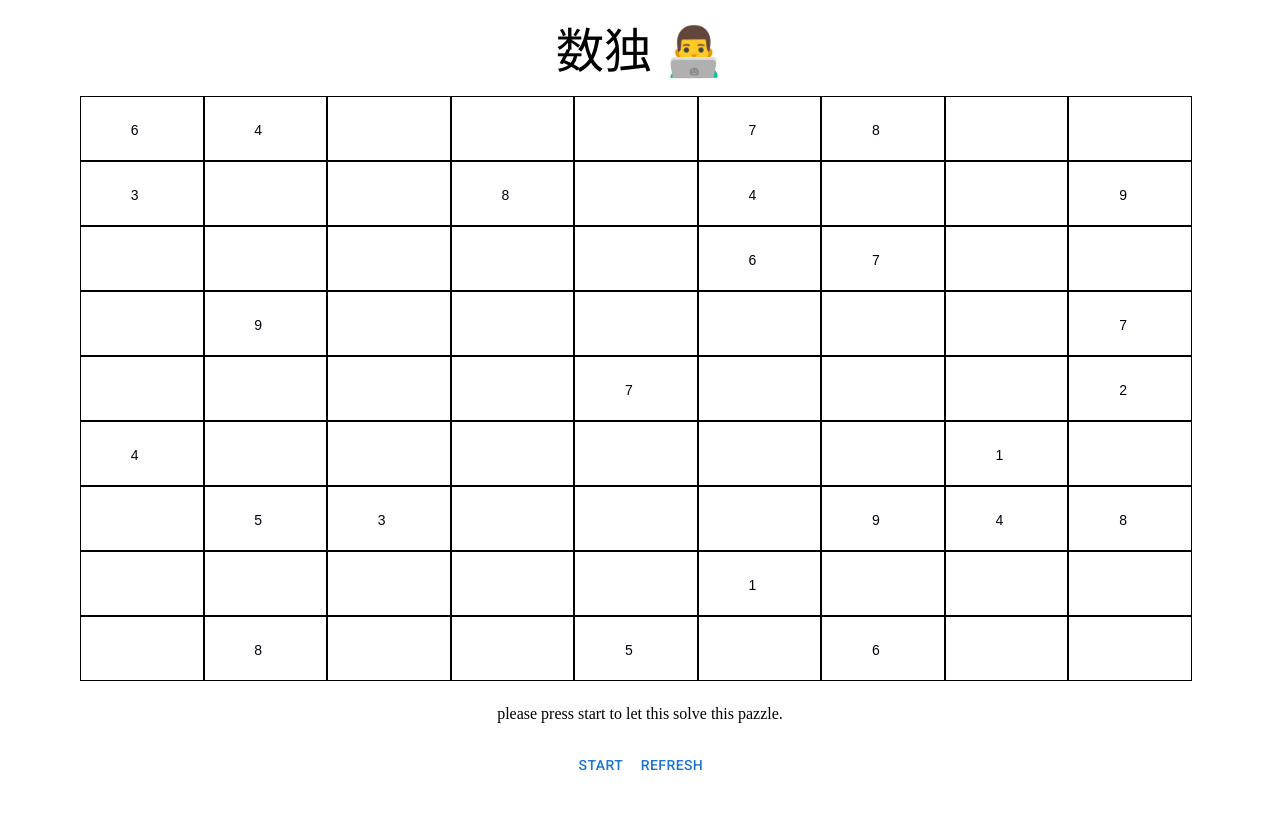
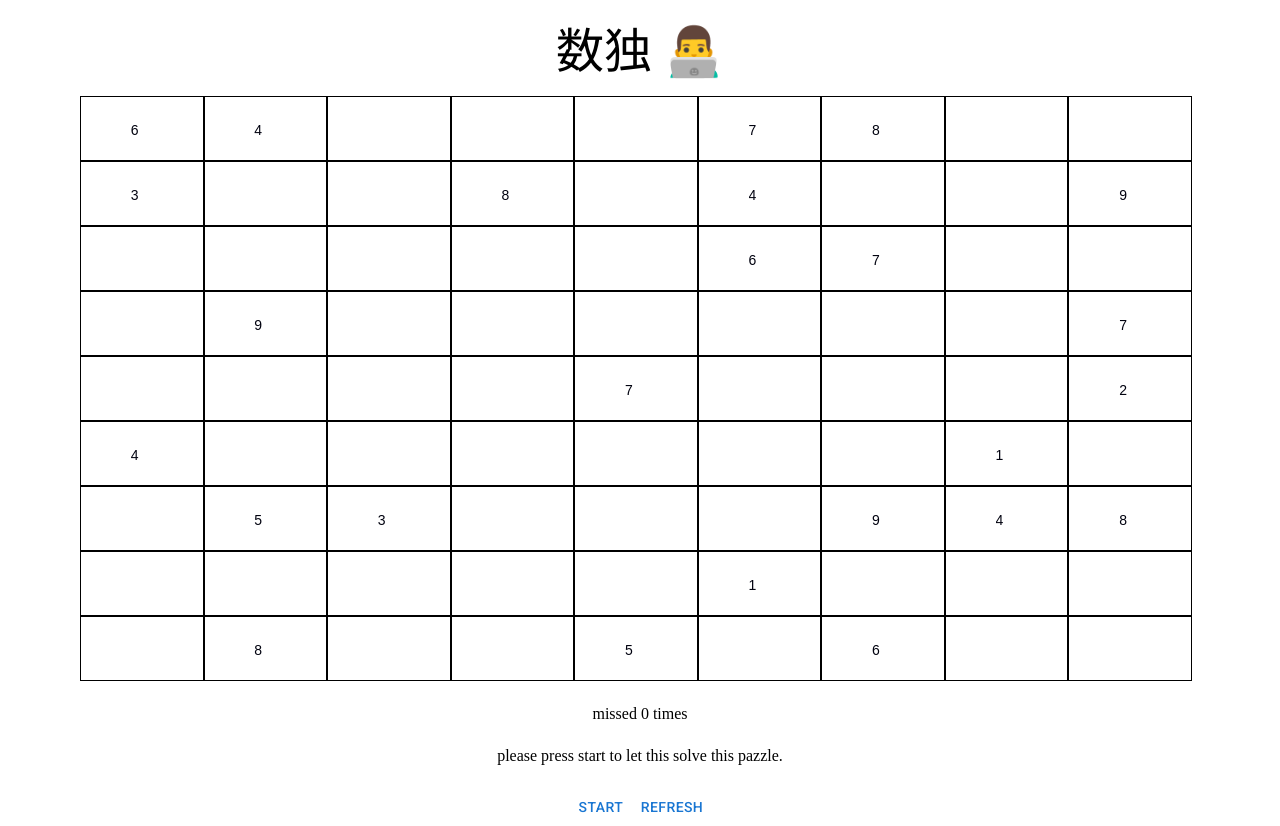
Before and after one commit to ysku/sudoku-cheater, a React (Create React App) app: page / in a window 1280 px wide. Before the commit the page ends 800 px from the top, so only its background shows below. Built offline with nearby package versions, Linux system fonts and the light colour scheme; a web font is replaced by a local one.

Commit message:
feat: miss counter

```diff
--- a/src/SudokuTable.tsx
+++ b/src/SudokuTable.tsx
@@ -38,6 +38,7 @@ function SudokuTablePage() {
   const [stateError, setStateError] = useState<StateError>({
     violations: [],
   });
+  const [miss, setMiss] = useState<number>(0);
   const [processing, setProcessing] = useState<boolean>(false);
   const [messages, setMessages] = useState<Array<string>>(defaultMessages);
 
@@ -84,6 +85,7 @@ function SudokuTablePage() {
     setProcessing(true);
     setTable(initialTable);
     setMessages(defaultMessages);
+    setMiss(0);
     setProcessing(false);
   }
 
@@ -102,6 +104,9 @@ function SudokuTablePage() {
       copied[x][y] = num;
       setTable(copied);
       const violations = num !== null ? canEnter(table, [x, y], num) : [];
+      if (violations.length > 0) {
+        setMiss(miss + 1);
+      }
       setStateError({
         violations,
       })
@@ -164,6 +169,9 @@ function SudokuTablePage() {
           <Loading open={processing}/>
         </Grid>
       </Box>
+      <Box width="100%" textAlign="center" sx={{ mt: 3 }}>
+        <p>missed {miss} times</p>
+      </Box>
       {messages && (
         <Box width="100%" textAlign="center" sx={{ mt: 3 }}>
           {messages.map((message, idx) => (
```
